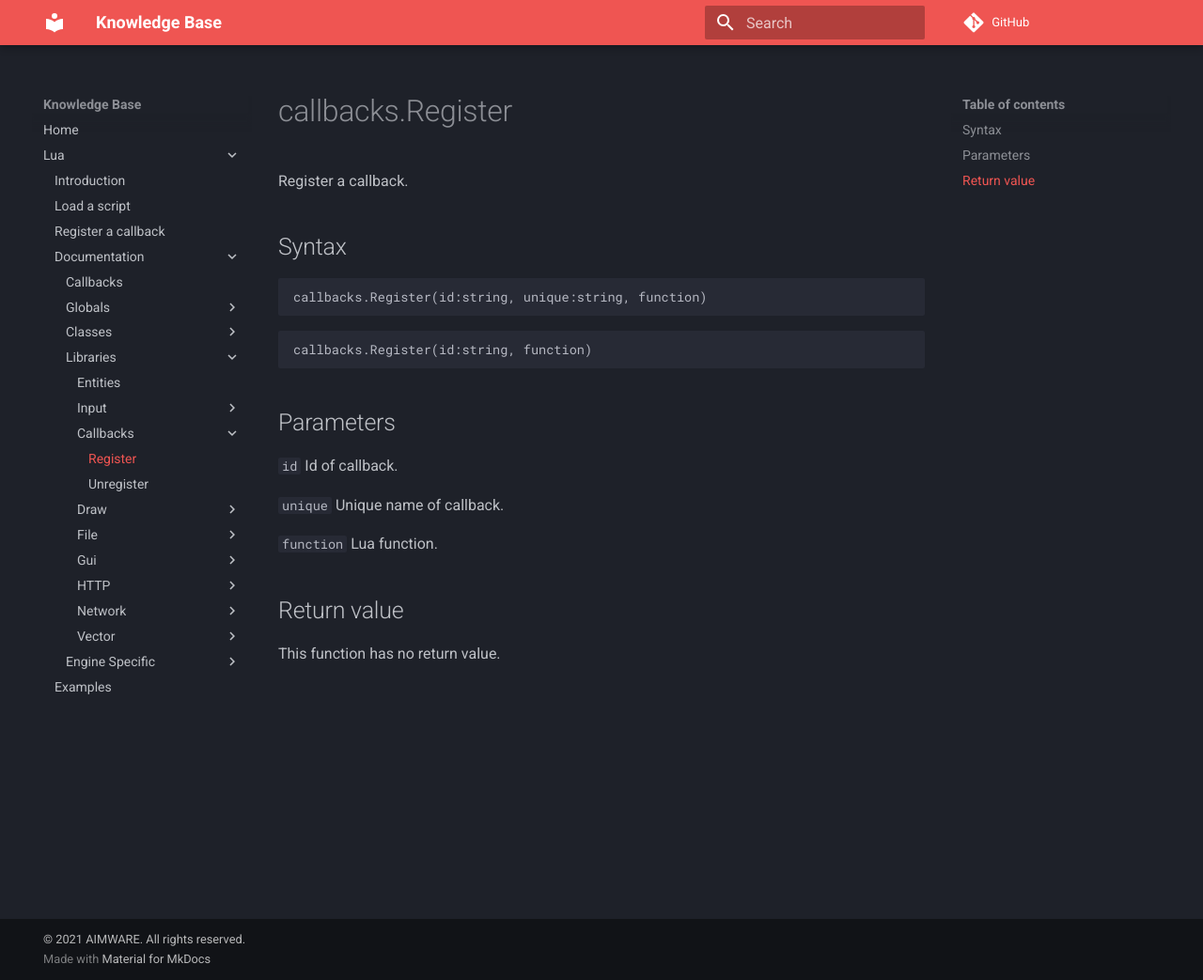
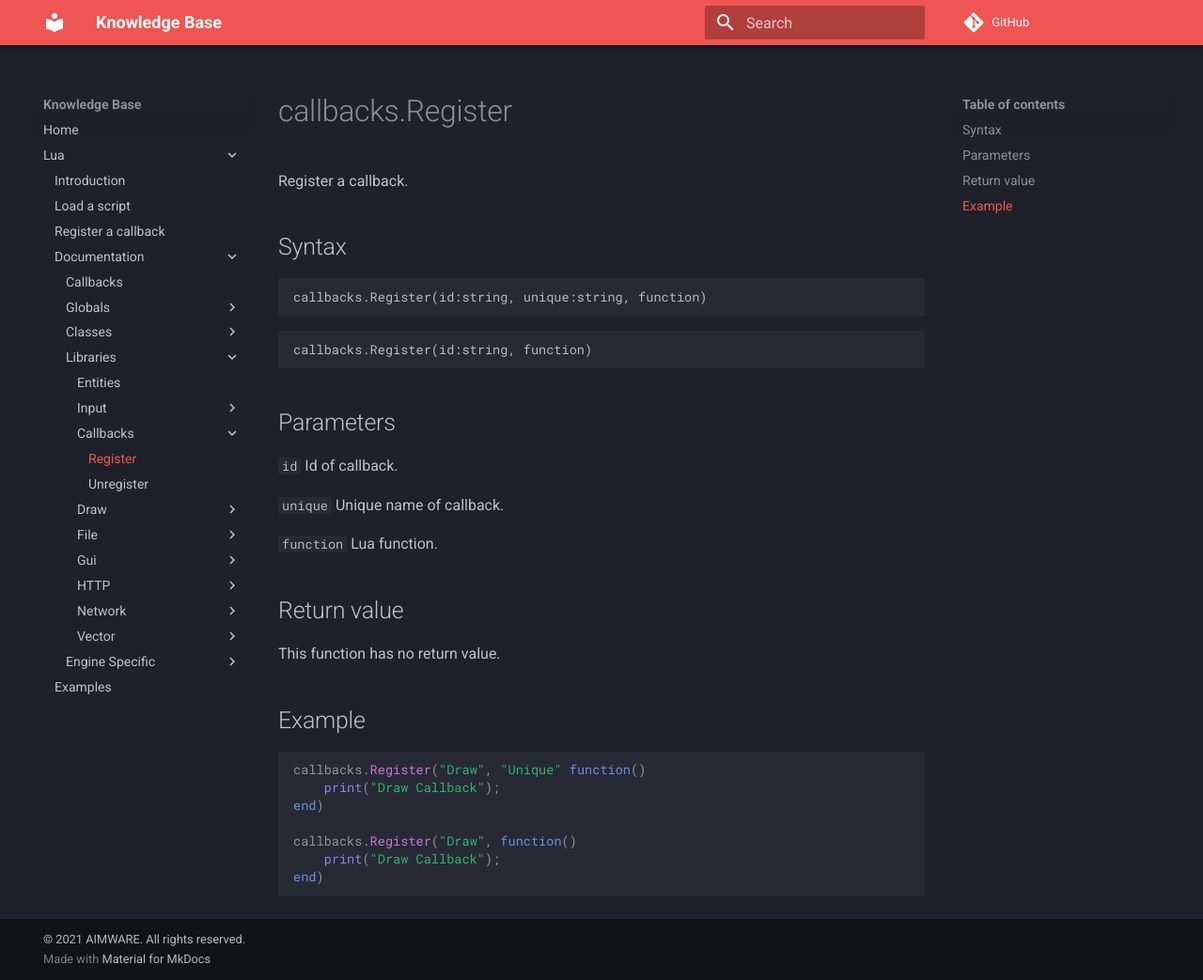
Before and after one commit to Ninaligo/aimware-web-kb, an MkDocs documentation site: the page built from private/lua/docs/library/callbacks/register.md, in a window 1280 px wide and 1043 px high. Shown: the whole window at 94% size. Built offline with MkDocs 1.6.1 and Material for MkDocs 9.7.7, drawn with Linux system fonts in a browser that asks for light colours; comment, search, counter and statistics services are not loaded.

Commit message:
Added examples to callback libraries

````diff
--- a/private/lua/docs/library/callbacks/register.md
+++ b/private/lua/docs/library/callbacks/register.md
@@ -18,3 +18,14 @@ callbacks.Register(id:string, function)
 
 ## Return value
 This function has no return value.
+
+## Example
+```lua
+callbacks.Register("Draw", "Unique" function()
+	print("Draw Callback");
+end)
+
+callbacks.Register("Draw", function()
+	print("Draw Callback");
+end)
+```
````
Also changed, not shown: private/lua/docs/library/callbacks/unregister.md (+5 -0 lines).
